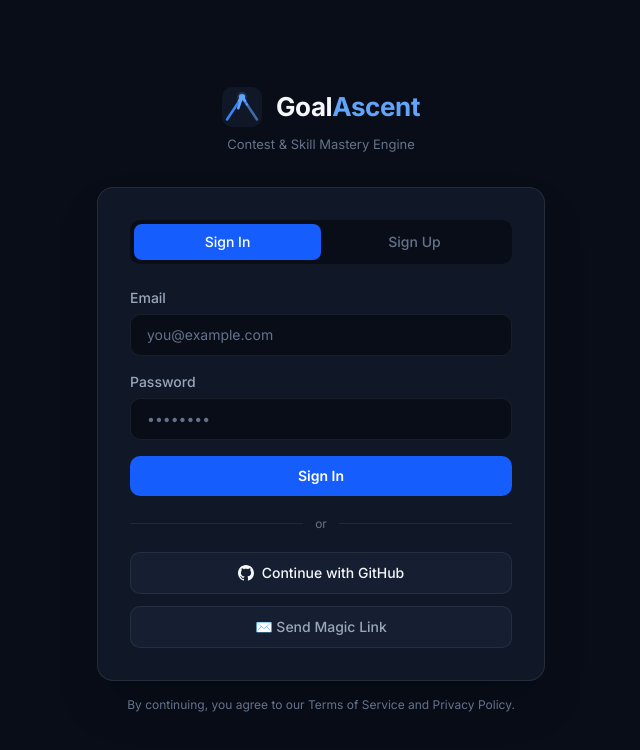
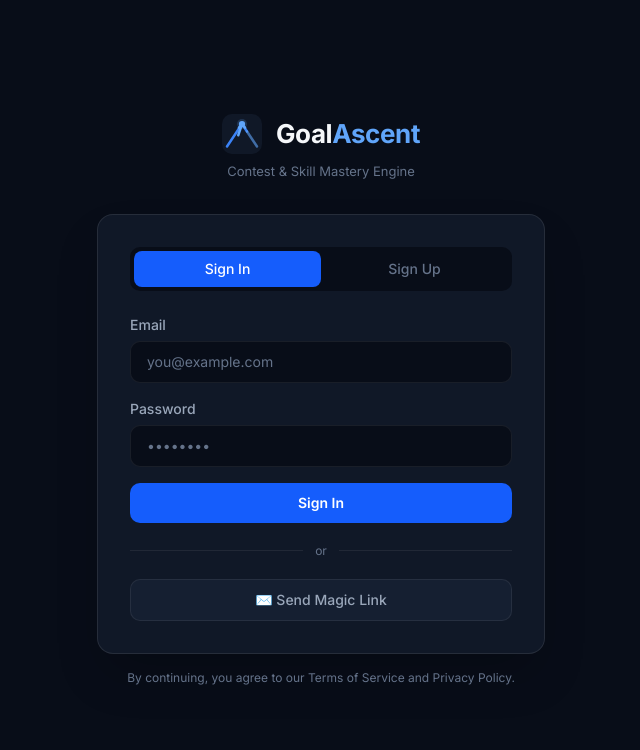
Before and after one commit to SairamKrithik/GoalAscent, a Next.js app: page /login in a window 1280 px wide. Shown: the top 750 px of the page, without its empty margins (319-959 px from the left). Built offline with nearby package versions, Linux system fonts and the light colour scheme; no server answers.

Commit message:
Remove GitHub login option

```diff
--- a/app/login/page.tsx
+++ b/app/login/page.tsx
@@ -154,18 +154,6 @@
 
           <div className="space-y-3">
             <button
-              onClick={handleGitHub}
-              disabled={loading}
-              className="flex w-full items-center justify-center gap-2 rounded-[10px] py-2.5 text-sm font-medium transition-colors hover:opacity-80 disabled:opacity-50"
-              style={{ background: '#151F31', border: '1px solid rgba(255,255,255,0.07)', color: '#F5F7FA' }}
-            >
-              <svg className="h-4 w-4" fill="currentColor" viewBox="0 0 24 24">
-                <path d="M12 0C5.37 0 0 5.373 0 12c0 5.303 3.438 9.8 8.205 11.387.6.113.82-.258.82-.577 0-.285-.01-1.04-.015-2.04-3.338.724-4.042-1.61-4.042-1.61-.546-1.387-1.333-1.756-1.333-1.756-1.09-.745.083-.73.083-.73 1.205.085 1.838 1.236 1.838 1.236 1.07 1.835 2.809 1.305 3.495.998.108-.776.417-1.305.76-1.605-2.665-.3-5.466-1.332-5.466-5.93 0-1.31.465-2.38 1.235-3.22-.135-.303-.54-1.523.105-3.176 0 0 1.005-.322 3.3 1.23.96-.267 1.98-.399 3-.405 1.02.006 2.04.138 3 .405 2.28-1.552 3.285-1.23 3.285-1.23.645 1.653.24 2.873.12 3.176.765.84 1.23 1.91 1.23 3.22 0 4.61-2.805 5.625-5.475 5.92.42.36.81 1.096.81 2.22 0 1.605-.015 2.896-.015 3.286 0 .315.21.69.825.57C20.565 21.795 24 17.3 24 12c0-6.627-5.373-12-12-12z" />
-              </svg>
-              Continue with GitHub
-            </button>
-
-            <button
               onClick={handleMagicLink}
               disabled={loading}
               className="flex w-full items-center justify-center gap-2 rounded-[10px] py-2.5 text-sm font-medium transition-colors hover:opacity-80 disabled:opacity-50"
```
